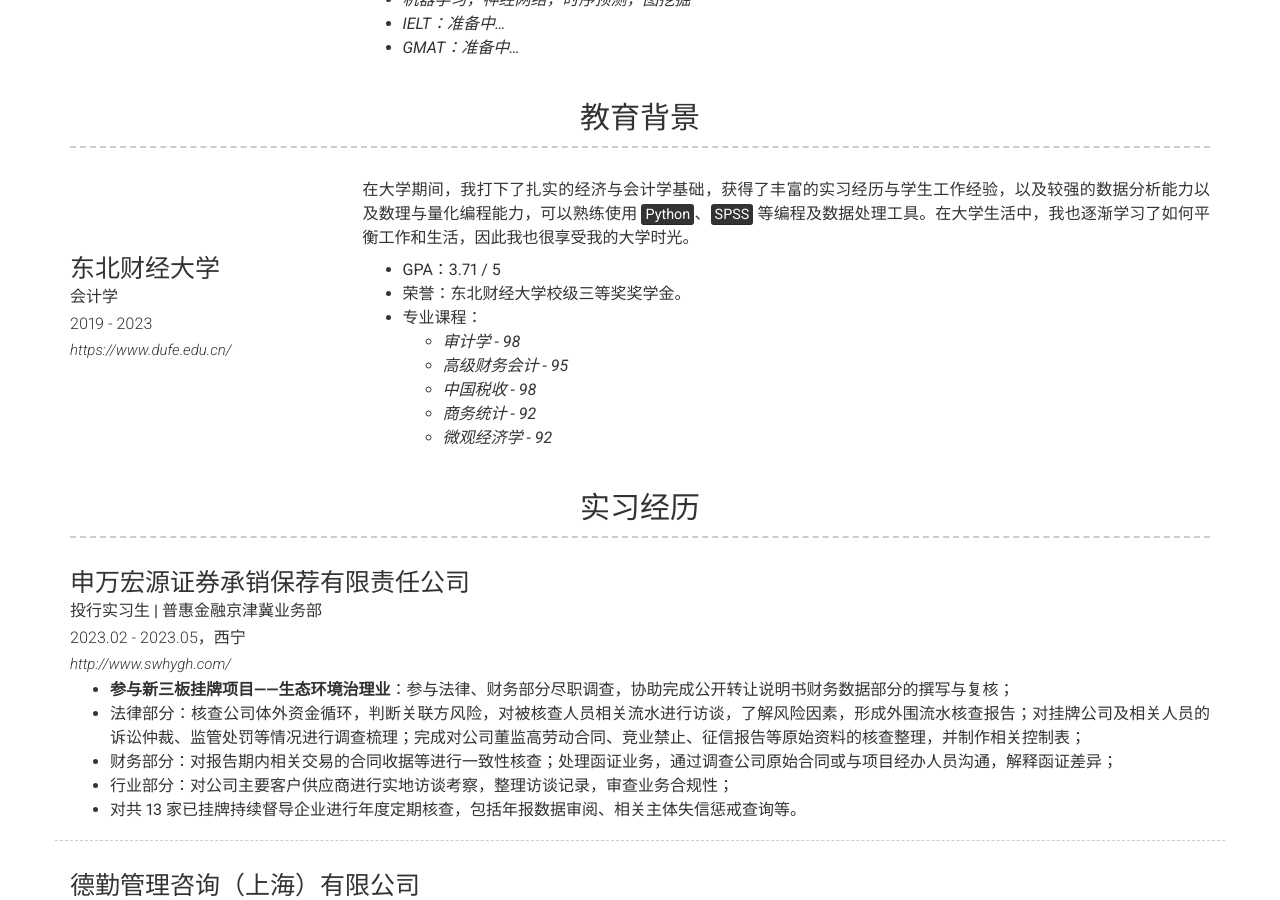
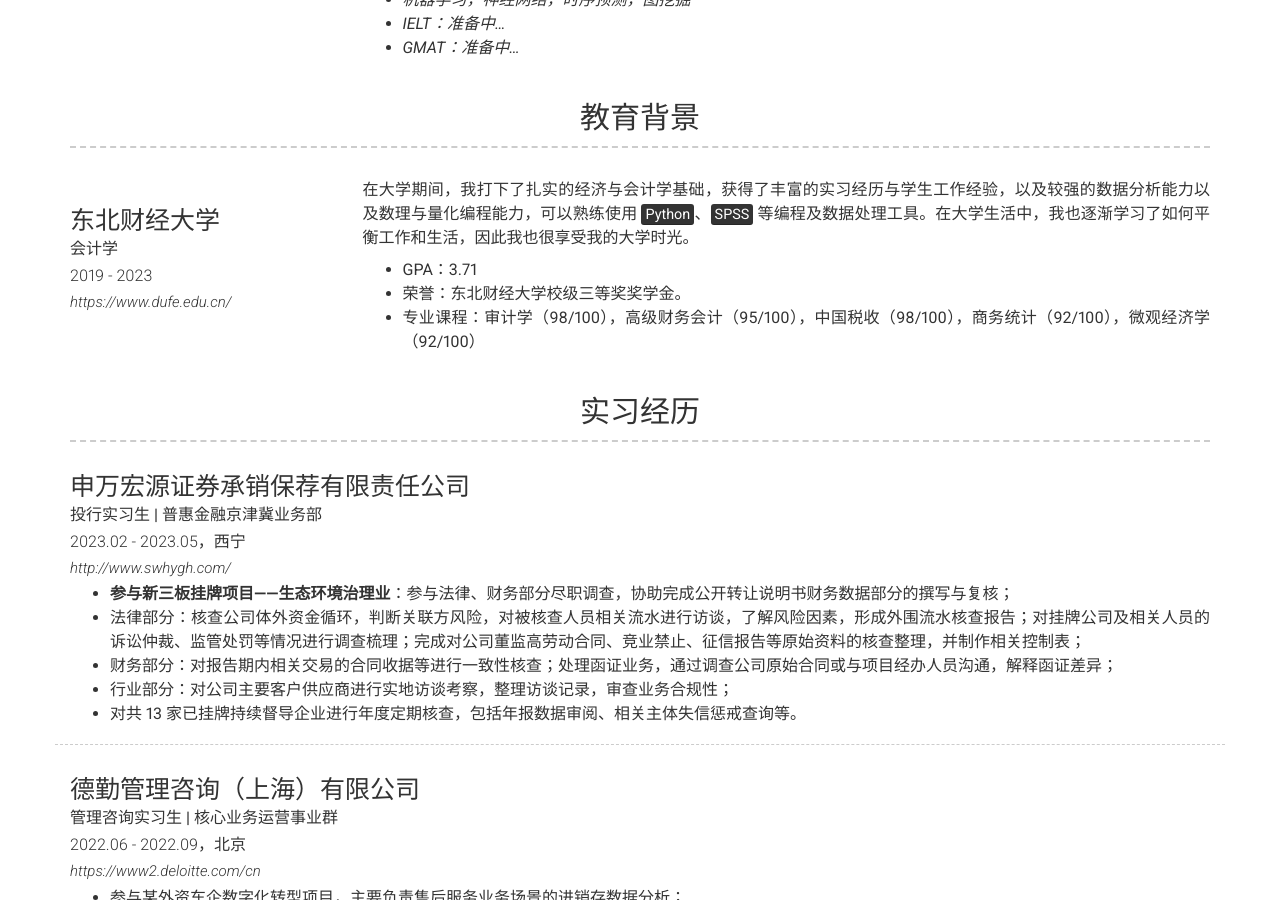
Before and after one commit to Rimbaud-Lee/resume_zh, a Jekyll site: the page built from index.md, in a window 1280 px wide and 900 px high, scrolled down 548 px. Built offline with Jekyll 4.4.1, drawn with Linux system fonts in a browser that asks for light colours; nearby versions of some CDN libraries.

Commit message:
_config.yml

```diff
--- a/_config.yml
+++ b/_config.yml
@@ -78,14 +78,9 @@ content:
           # Short institution or course description (optional)
         description: | # this will include new lines to allow paragraphs
           在大学期间，我打下了扎实的经济与会计学基础，获得了丰富的实习经历与学生工作经验，以及较强的数据分析能力以及数理与量化编程能力，可以熟练使用 <mark>Python</mark>、<mark>SPSS</mark> 等编程及数据处理工具。在大学生活中，我也逐渐学习了如何平衡工作和生活，因此我也很享受我的大学时光。
-          - GPA：3.71 / 5
+          - GPA：3.71
           - 荣誉：东北财经大学校级三等奖奖学金。
-          - 专业课程：
-            - *审计学  -  98*
-            - *高级财务会计  -  95*
-            - *中国税收  -  98*
-            - *商务统计  -  92*
-            - *微观经济学  -  92*
+          - 专业课程：审计学（98/100），高级财务会计（95/100），中国税收（98/100），商务统计（92/100），微观经济学（92/100）
 
 
   - title: 实习经历
```
